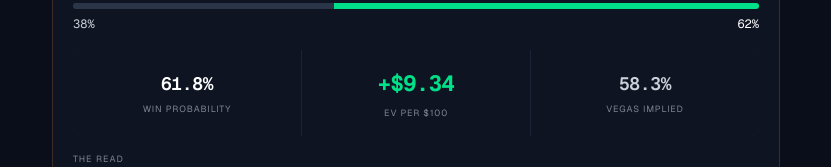
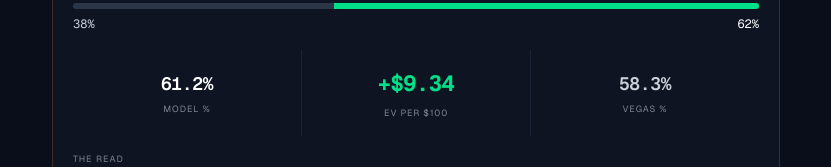
Before and after one commit to nickragone1-byte/linerup, a Next.js app: page /nba in a window 1280 px wide. Shown: the part 287-454 px from the top of the page, without its empty margins (224-1055 px from the left). Built offline with nearby package versions, Linux system fonts and the light colour scheme.

Commit message:
fix: NBA HeroCard Win Prob → Model %, Vegas Implied → Vegas %

```diff
--- a/app/components/HeroCardNBA.tsx
+++ b/app/components/HeroCardNBA.tsx
@@ -25,6 +25,7 @@ export default function HeroCardNBA({ game, display, narrative }: Props) {
   const isHome = game.pick === game.home_team;
   const pickedSide: "away" | "home" = isHome ? "home" : "away";
   const vegasImplied = game.vegas_prob_home != null ? (isHome ? game.vegas_prob_home : 100 - game.vegas_prob_home) : null;
+  const modelProb = isHome ? game.model_prob_home : 100 - game.model_prob_home;
 
   const style = TIER_STYLES[display] ?? TIER_STYLES.PLAY;
 
@@ -142,10 +143,10 @@ export default function HeroCardNBA({ game, display, narrative }: Props) {
           {/* Win Probability */}
           <div className="flex flex-col items-center justify-center py-4 px-2" style={{ background: "#0f1422" }}>
             <span className="font-mono font-semibold" style={{ fontSize: 18, color: "#ffffff", fontVariantNumeric: "tabular-nums", letterSpacing: "-0.02em" }}>
-              {game.confidence.toFixed(1)}%
+              {modelProb.toFixed(1)}%
             </span>
-            <span className="hidden sm:inline uppercase mt-1" style={{ fontSize: 9, color: "#7d8590", letterSpacing: "0.1em" }}>Win Probability</span>
-            <span className="sm:hidden uppercase mt-1" style={{ fontSize: 9, color: "#7d8590", letterSpacing: "0.1em" }}>Win Prob</span>
+            <span className="hidden sm:inline uppercase mt-1" style={{ fontSize: 9, color: "#7d8590", letterSpacing: "0.1em" }}>Model %</span>
+            <span className="sm:hidden uppercase mt-1" style={{ fontSize: 9, color: "#7d8590", letterSpacing: "0.1em" }}>Model %</span>
           </div>
           {/* EV — hero stat */}
           <div className="flex flex-col items-center justify-center py-4 px-2" style={{ background: "#0f1422" }}>
@@ -159,7 +160,7 @@ export default function HeroCardNBA({ game, display, narrative }: Props) {
             <span className="font-mono font-semibold" style={{ fontSize: 18, color: "#c9d1d9", fontVariantNumeric: "tabular-nums", letterSpacing: "-0.02em" }}>
               {vegasImplied != null ? vegasImplied.toFixed(1) : "—"}%
             </span>
-            <span className="hidden sm:inline uppercase mt-1" style={{ fontSize: 9, color: "#7d8590", letterSpacing: "0.1em" }}>Vegas Implied</span>
+            <span className="hidden sm:inline uppercase mt-1" style={{ fontSize: 9, color: "#7d8590", letterSpacing: "0.1em" }}>Vegas %</span>
             <span className="sm:hidden uppercase mt-1" style={{ fontSize: 9, color: "#7d8590", letterSpacing: "0.1em" }}>Vegas %</span>
           </div>
         </div>
```
